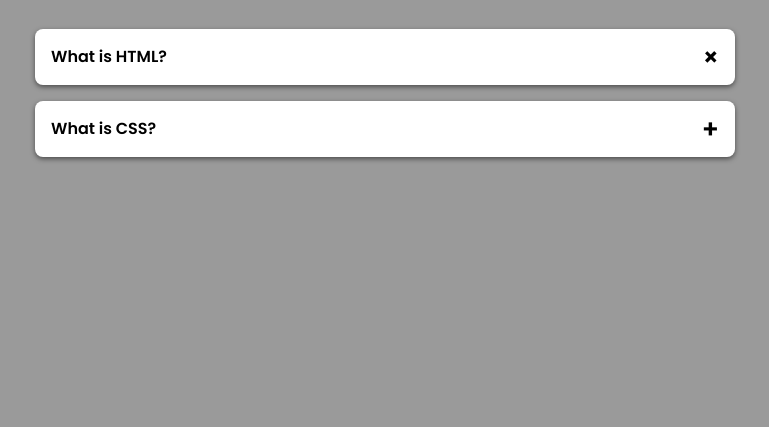
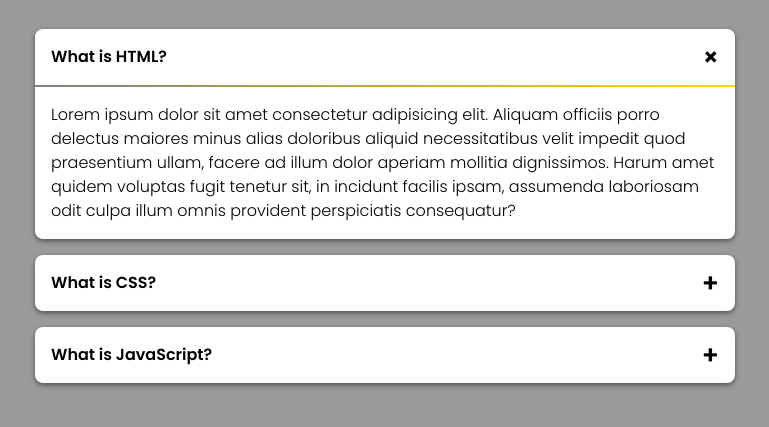
Before and after one commit to JK-8989/js-accordion-1, a plain HTML site: page index.html in a window 1280 px wide. Both pictures are taken after a click on the element "What is HTML?". Shown: the part 95-522 px from the top of the page, without its empty margins (255-1024 px from the left). Drawn offline with Linux system fonts and the light colour scheme.

Commit message:
Add toggle function

```diff
--- a/index.html
+++ b/index.html
@@ -29,6 +29,16 @@
         </div>
       </div>
     </div>
+    <div class="accordion-item">
+      <div class="accordion-item-header">
+        What is JavaScript?
+      </div>
+      <div class="accordion-item-body">
+        <div class="accordion-item-body-content">
+          Lorem ipsum dolor sit amet consectetur adipisicing elit. Aliquam officiis porro delectus maiores minus alias doloribus aliquid necessitatibus velit impedit quod praesentium ullam, facere ad illum dolor aperiam mollitia dignissimos. Harum amet quidem voluptas fugit tenetur sit, in incidunt facilis ipsam, assumenda laboriosam odit culpa illum omnis provident perspiciatis consequatur?
+        </div>
+      </div>
+    </div>
   </div>
 
 
--- a/script.js
+++ b/script.js
@@ -4,5 +4,13 @@ console.log(accordionItemHeader)
 for (let i = 0; i < accordionItemHeader.length; i++){
   accordionItemHeader[i].addEventListener('click', ()=>{
     accordionItemHeader[i].classList.toggle('active');
+
+    const contentBody = accordionItemHeader[i].nextElementSibling;
+
+    if(accordionItemHeader[i].classList.contains('active')){
+      contentBody.style.maxHeight = contentBody.scrollHeight + 'px';
+    } else {
+      contentBody.style.maxHeight = 0;
+    }
   });
 };
```
